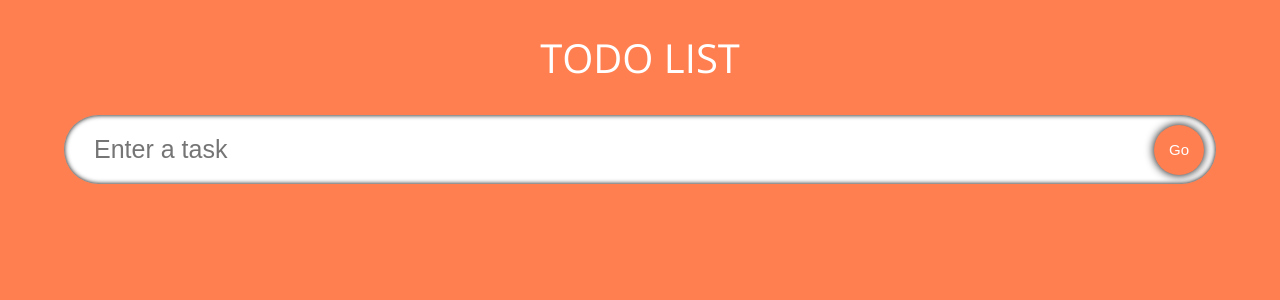
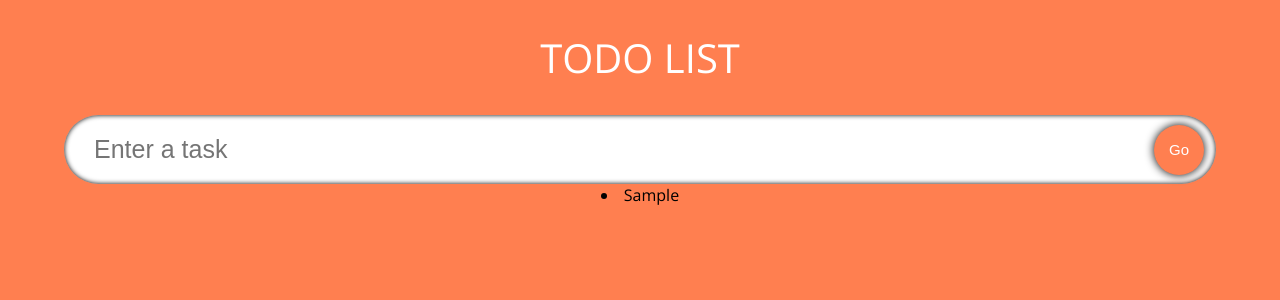
Before and after one commit to KennedyMungai/todolistAnother, a React (Create React App) app: page / in a window 1280 px wide. Both pictures are taken after typing "Sample" into the empty fields and a click on the button "Go". Shown: the top 300 px of the page. Built offline with nearby package versions, Linux system fonts and the light colour scheme; the HTML template or start-up script is replaced by a standard one.

Commit message:
Used map to list out all the todos

```diff
--- a/src/App.tsx
+++ b/src/App.tsx
@@ -26,6 +26,10 @@ const App: React.FC = () => {
       <InputField todo={todo} setTodo={setTodo} handleAdd={handleAdd} />
 
       {/* <TodoList /> */}
+
+      {todos.map((t) => (
+        <li>{t.todo}</li>
+      ))}
     </div>
   );
 }
```
